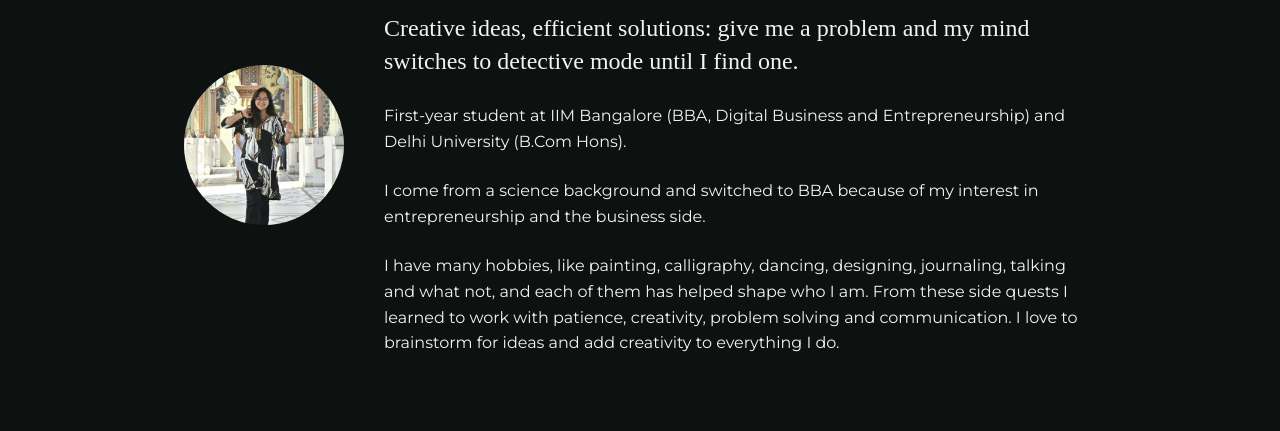
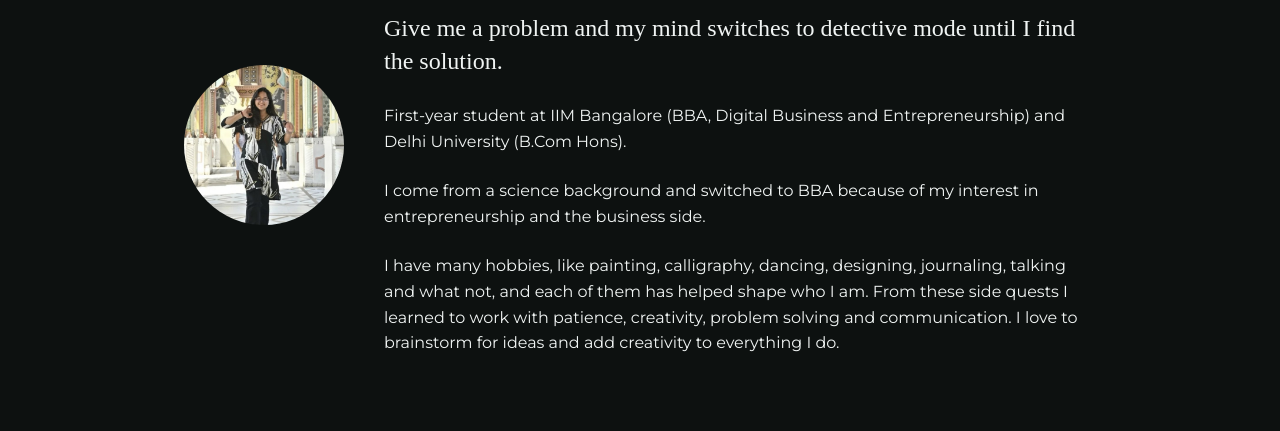
Before and after one commit to sachi230712-hue/resume-website, a plain HTML site: page index.html in a window 1280 px wide. Shown: the part 190-621 px from the top of the page. Drawn offline with Linux system fonts and the light colour scheme; a web font is replaced by a local one.

Commit message:
Update lead paragraph for clarity

```diff
--- a/index.html
+++ b/index.html
@@ -29,7 +29,7 @@
       <img class="portrait" src="sachi-kumari.jpg" alt="Portrait of Sachi Kumari" width="160" height="160">
       <div class="hero-text">
         <h1>Sachi Kumari</h1>
-        <p class="lead">Creative ideas, efficient solutions: give me a problem and my mind switches to detective mode until I find one.</p>
+        <p class="lead">Give me a problem and my mind switches to detective mode until I find the solution.</p>
         <p>First-year student at IIM Bangalore (BBA, Digital Business and Entrepreneurship) and Delhi University (B.Com Hons).</p>
         <p>I come from a science background and switched to BBA because of my interest in entrepreneurship and the business side.</p>
         <p>I have many hobbies, like painting, calligraphy, dancing, designing, journaling, talking and what not, and each of them has helped shape who I am. From these side quests I learned to work with patience, creativity, problem solving and communication. I love to brainstorm for ideas and add creativity to everything I do.</p>
```
